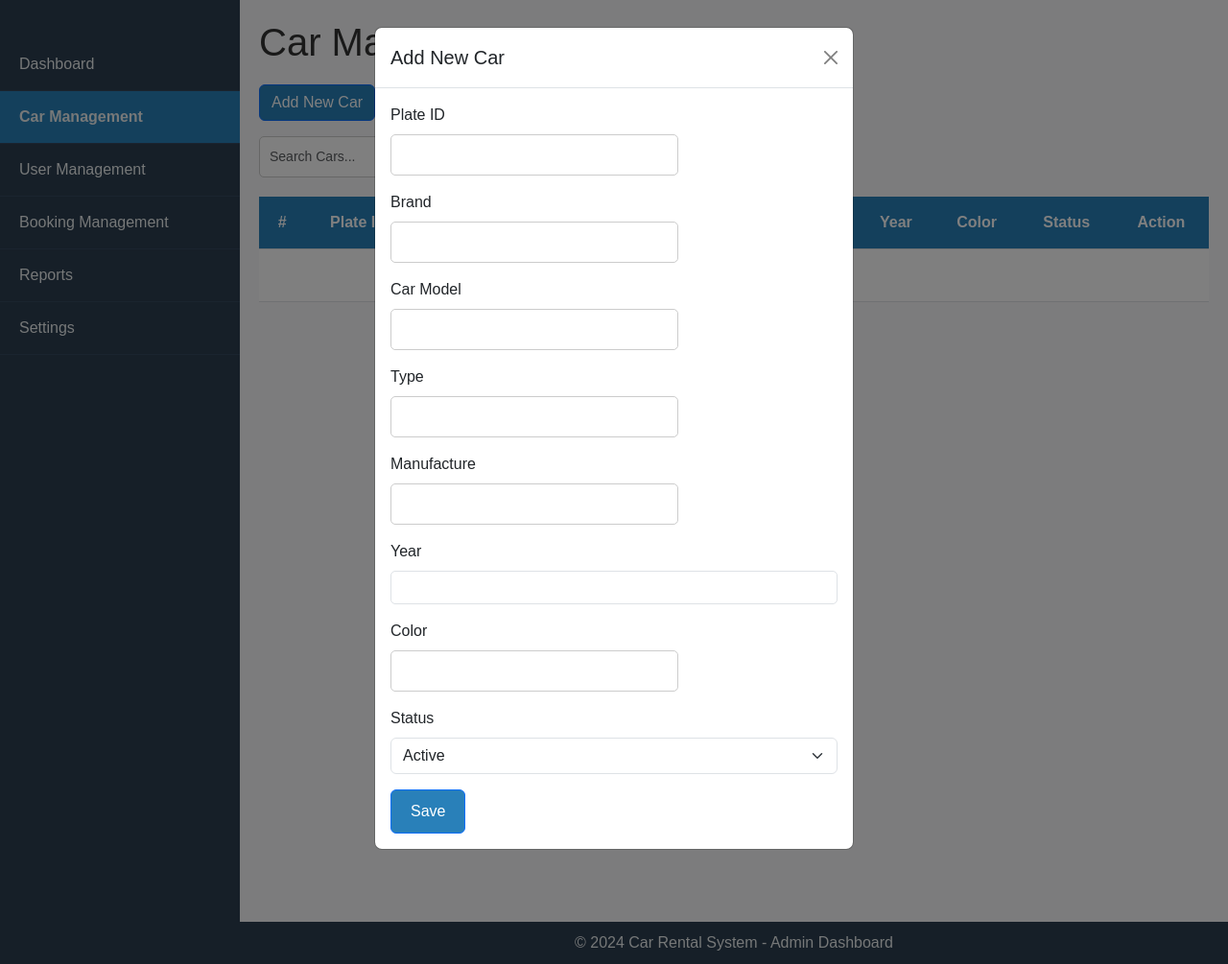
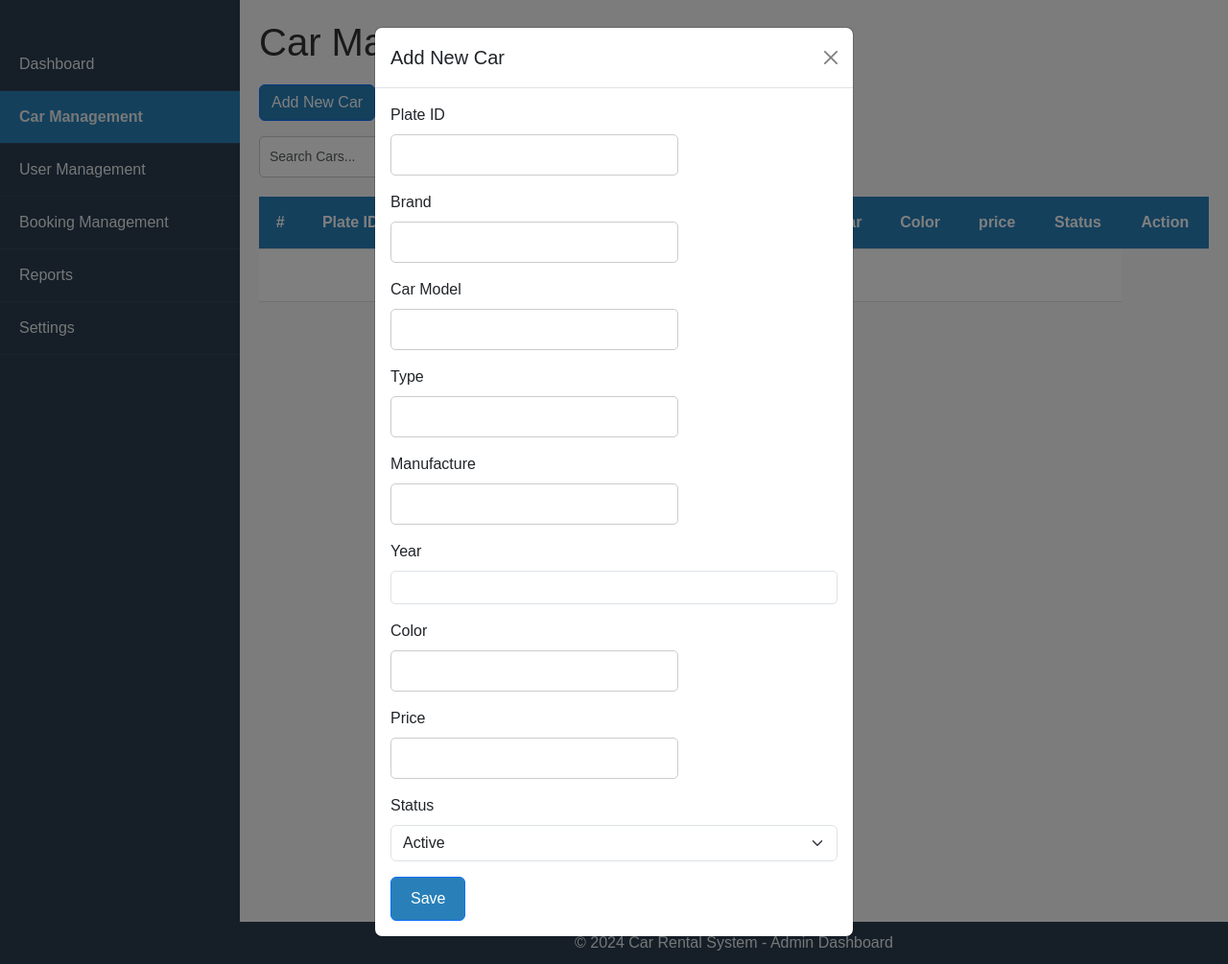
Before and after one commit to MohamedElsyed2005/car_way, a PHP site: page /admin/car_management.php in a window 1280 px wide, after a click on "Add New Car". Shown: the whole page at 96% size. Run offline with PHP 8.4, Linux system fonts and the light colour scheme; the visitor is signed in with stand-in values (Sample User, id 1); data that the repository does not hold is empty.

Commit message:
Add price in admin cars

```diff
--- a/admin/add_car.php
+++ b/admin/add_car.php
@@ -11,10 +11,11 @@ if ($_SERVER['REQUEST_METHOD'] == 'POST') {
     $manufacture = $_POST['manufacture'];
     $year = $_POST['year'];
     $color = $_POST['color'];
+    $price = $_POST['price'];
     $status = $_POST['status'];
 
-    $sql = "INSERT INTO car (plate_id, brand, model, type, manufacture, year, color, office_id, status)
-            VALUES ('$plate_id', '$brand', '$model', '$type', '$manufacture', '$year', '$color','$office_id','$status')";
+    $sql = "INSERT INTO car (plate_id, brand, model, type, manufacture, year, color, price, office_id, status)
+            VALUES ('$plate_id', '$brand', '$model', '$type', '$manufacture', '$year', '$color', '$price' ,'$office_id','$status')";
 
     if ($conn->query($sql) === TRUE) {
         header("Location: car_management.php");
--- a/admin/car_management.php
+++ b/admin/car_management.php
@@ -82,6 +82,10 @@ $row = mysqli_fetch_assoc($result);
                                 <input type="text" class="form-control" id="color" name="color" required>
                             </div>
                             <div class="mb-3">
+                                <label for="price" class="form-label">Price</label>
+                                <input type="text" class="form-control" id="price" name="price" required>
+                            </div>
+                            <div class="mb-3">
                                 <label for="status" class="form-label">Status</label>
                                 <select class="form-select" id="status" name="status" required>
                                     <option value="active">Active</option>
@@ -109,6 +113,7 @@ $row = mysqli_fetch_assoc($result);
                     <th>Manufacture</th>
                     <th>Year</th>
                     <th>Color</th>
+                    <th>price</th>
                     <th>Status</th>
                     <th>Action</th>
                 </tr>
@@ -134,6 +139,7 @@ $row = mysqli_fetch_assoc($result);
                                 <td>" . $row['manufacture'] . "</td>
                                 <td>" . $row['year'] . "</td>
                                 <td>" . $row['color'] . "</td>
+                                <td>" . $row['price'] . "</td>
                                 <td><span class='badge $statusClass'>" . $row['status'] . "</span></td>
                                 <td>
                                     <button class='btn btn-warning btn-sm' onclick='editCar(" . json_encode($row) . ")'>Edit</button>
@@ -173,6 +179,7 @@ $row = mysqli_fetch_assoc($result);
             document.getElementById('manufacture').value = car.manufacture;
             document.getElementById('year').value = car.year;
             document.getElementById('color').value = car.color;
+            document.getElementById('price').value = car.price;
             document.getElementById('status').value = car.status;
 
             document.querySelector('#addCarModalLabel').textContent = 'Edit Car';
--- a/admin/edit_car.php
+++ b/admin/edit_car.php
@@ -10,6 +10,7 @@ if ($_SERVER['REQUEST_METHOD'] == 'POST') {
     $manufacture = $_POST['manufacture'];
     $year = $_POST['year'];
     $color = $_POST['color'];
+    $price = $_POST['price'];
     $status = $_POST['status'];
 
     $sql = "UPDATE car SET
@@ -20,6 +21,7 @@ if ($_SERVER['REQUEST_METHOD'] == 'POST') {
             manufacture = '$manufacture',
             year = $year,
             color = '$color',
+            price = '$price',
             status = '$status'
             WHERE car_id = $car_id";
 
--- a/car_reservation.php
+++ b/car_reservation.php
@@ -19,7 +19,7 @@ if ($_SERVER["REQUEST_METHOD"] == "GET") {
        // echo "Car ID: " . $return_date;
     }
 
-    $sql = "INSERT INTO car_reservation VALUES('', '1', '1','$reserve_date', '$pick_up_date', '$return_date')";
+    $sql = "INSERT INTO car_reservation VALUES('', '$car_id', '$customer_id','$reserve_date', '$pick_up_date', '$return_date')";
     $result = $conn->query($sql);
     if ($result) {
        // echo "done";
```
